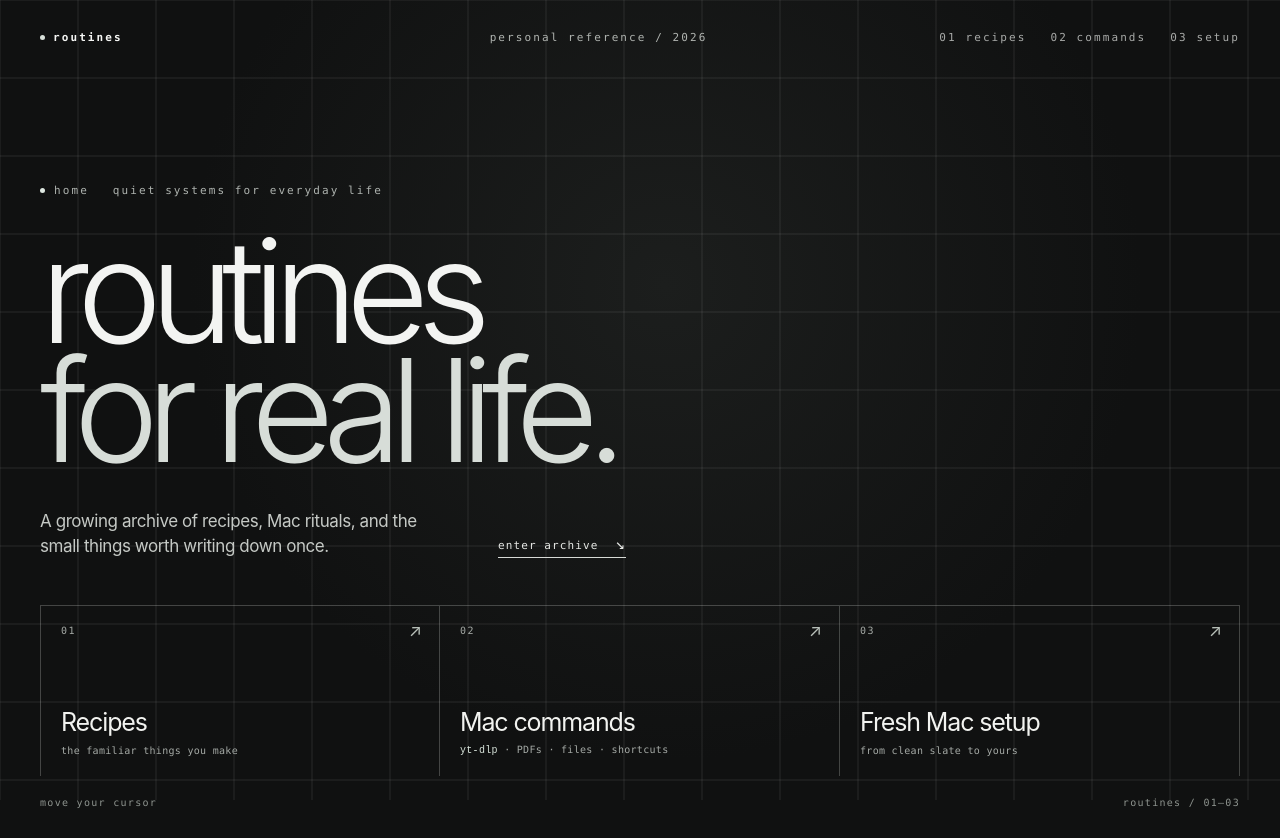
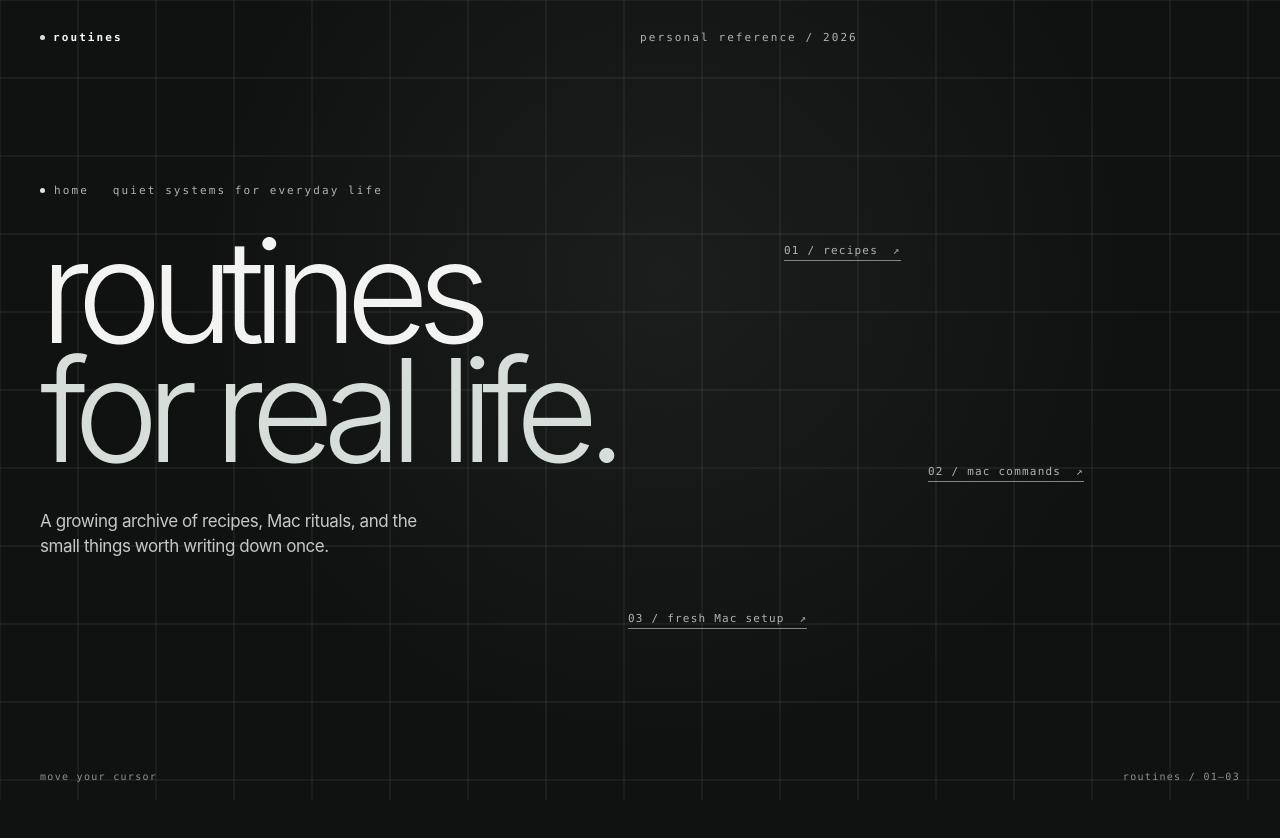
Before and after one commit to nightoul/routines, a React (Vite) app: page / in a window 1280 px wide. After the commit the page ends 812 px from the top, so only its background shows below. Built offline with nearby package versions, Linux system fonts and the light colour scheme.

Commit message:
Simplify homepage navigation

```diff
--- a/index.html
+++ b/index.html
@@ -4,7 +4,7 @@
     <meta charset="UTF-8" />
     <link rel="icon" type="image/svg+xml" href="/favicon.svg" />
     <meta name="viewport" content="width=device-width, initial-scale=1.0" />
-    <title>gh-routines</title>
+    <title>routines</title>
   </head>
   <body>
     <div id="root"></div>
--- a/src/App.css
+++ b/src/App.css
@@ -1,13 +1,12 @@
 .site { position: relative; min-height: 100svh; overflow: hidden; background: radial-gradient(circle at 52% 34%, #1c1e1d 0, #101111 55%); }
 .reactive-grid { position: fixed; z-index: 0; inset: 0; width: 100%; height: 100%; pointer-events: none; }
-header, main, .collection-list, footer { position: relative; z-index: 1; width: calc(100% - 80px); margin: 0 auto; }
-header { display: grid; grid-template-columns: 1fr 1fr auto; align-items: center; padding: 32px 0; color: #b0b4b0; font: 500 11px/1 ui-monospace, SFMono-Regular, Menlo, Consolas, monospace; letter-spacing: .19em; text-transform: lowercase; }
+header, main, footer { position: relative; z-index: 1; width: calc(100% - 80px); margin: 0 auto; }
+header { display: grid; grid-template-columns: 1fr 1fr; align-items: center; padding: 32px 0; color: #b0b4b0; font: 500 11px/1 ui-monospace, SFMono-Regular, Menlo, Consolas, monospace; letter-spacing: .19em; text-transform: lowercase; }
 .brand { color: #f5f6f4; font-weight: 600; text-decoration: none; }.brand::before { display: inline-block; width: 5px; height: 5px; margin: 0 8px 1px 0; border-radius: 50%; background: #d7dfd9; content: ''; }
-header p { margin: 0; }nav { display: flex; gap: 24px; }nav a { color: #a8aaa8; text-decoration: none; transition: color .2s ease; }nav a:hover { color: #fff; }
-main { min-height: 530px; padding-top: clamp(110px, 13vh, 178px); }
+header p { margin: 0; }main { min-height: calc(100svh - 125px); padding-top: clamp(110px, 13vh, 178px); }
 .intro-meta { display: flex; gap: 24px; color: #aeb3af; font: 500 11px/1 ui-monospace, SFMono-Regular, Menlo, Consolas, monospace; letter-spacing: .19em; text-transform: lowercase; }.intro-meta span:first-child::before { display: inline-block; width: 5px; height: 5px; margin: 0 9px 1px 0; border-radius: 50%; background: #dee8e1; content: ''; }
 h1 { max-width: 930px; margin: 36px 0 0; color: #f3f4f2; font-size: clamp(72px, 11.2vw, 185px); font-weight: 300; line-height: .83; letter-spacing: -.085em; }h1 em { color: #d7ddd8; font-style: normal; }
-.intro-bottom { display: flex; max-width: 690px; margin-top: 39px; align-items: flex-end; gap: 58px; }.intro-bottom p { max-width: 400px; margin: 0; color: #c5c9c5; font-size: 17px; font-weight: 400; line-height: 1.45; letter-spacing: -.025em; }.intro-bottom a { flex: 0 0 auto; padding-bottom: 5px; border-bottom: 1px solid #d7dad6; color: #e6e8e5; font: 500 11px/1 ui-monospace, SFMono-Regular, Menlo, Consolas, monospace; letter-spacing: .1em; text-decoration: none; }.intro-bottom a span { margin-left: 9px; font-size: 16px; }
-.collection-list { display: grid; grid-template-columns: repeat(3, 1fr); border-top: 1px solid rgba(232, 237, 232, .24); }.collection-list a { position: relative; min-height: 170px; padding: 18px 20px; border-right: 1px solid rgba(232, 237, 232, .24); color: #f2f3f0; text-decoration: none; transition: background .22s ease; }.collection-list a:first-child { border-left: 1px solid rgba(232, 237, 232, .24); }.collection-list a:hover { background: rgba(242, 245, 241, .09); }.collection-list span, .collection-list small { display: block; color: #a5aaa6; font: 500 10px/1.3 ui-monospace, SFMono-Regular, Menlo, Consolas, monospace; letter-spacing: .14em; }.collection-list strong { position: absolute; bottom: 39px; left: 20px; font-size: 25px; font-weight: 400; letter-spacing: -.045em; }.collection-list small { position: absolute; bottom: 19px; left: 20px; letter-spacing: .03em; }.collection-list code { color: #d9e5dc; font-size: inherit; }.collection-list b { position: absolute; top: 15px; right: 17px; color: #b8c0b9; font-size: 17px; font-weight: 400; }
+.intro-bottom { max-width: 400px; margin-top: 39px; }.intro-bottom p { margin: 0; color: #c5c9c5; font-size: 17px; font-weight: 400; line-height: 1.45; letter-spacing: -.025em; }
+.free-links { position: absolute; inset: 22% 0 0; pointer-events: none; }.free-links a { position: absolute; padding-bottom: 4px; border-bottom: 1px solid rgba(221, 227, 221, .55); color: #aeb5af; font: 500 11px/1 ui-monospace, SFMono-Regular, Menlo, Consolas, monospace; letter-spacing: .11em; text-decoration: none; pointer-events: auto; transition: color .2s ease, transform .2s ease; }.free-links a:hover { color: #fff; transform: translate(3px, -3px); }.free-links a:nth-child(1) { top: 4%; left: 62%; }.free-links a:nth-child(2) { top: 46%; left: 74%; }.free-links a:nth-child(3) { top: 74%; left: 49%; }.free-links span { margin-left: 7px; }
 footer { display: flex; justify-content: space-between; padding: 22px 0 30px; color: #8e948f; font: 500 10px/1 ui-monospace, SFMono-Regular, Menlo, Consolas, monospace; letter-spacing: .13em; text-transform: lowercase; }
-@media (max-width: 800px) { header, main, .collection-list, footer { width: calc(100% - 34px); }header { grid-template-columns: 1fr auto; }header p { display: none; }nav { gap: 12px; font-size: 9px; }.intro-meta { font-size: 9px; gap: 12px; }main { min-height: 470px; padding-top: 105px; }h1 { font-size: clamp(66px, 18vw, 118px); }.intro-bottom { display: block; margin-top: 34px; }.intro-bottom p { font-size: 15px; }.intro-bottom a { display: inline-block; margin-top: 25px; }.collection-list { grid-template-columns: 1fr; }.collection-list a, .collection-list a:first-child { min-height: 118px; border-left: 1px solid rgba(232, 237, 232, .24); border-bottom: 1px solid rgba(232, 237, 232, .24); }.collection-list strong { bottom: 43px; }.collection-list small { bottom: 21px; }footer { padding-top: 26px; } }
+@media (max-width: 800px) { header, main, footer { width: calc(100% - 34px); }header { grid-template-columns: 1fr auto; }header p { display: none; }.intro-meta { font-size: 9px; gap: 12px; }main { min-height: calc(100svh - 102px); padding-top: 105px; }h1 { font-size: clamp(66px, 18vw, 118px); }.intro-bottom { margin-top: 34px; }.intro-bottom p { font-size: 15px; }.free-links { inset: 52% 0 0; }.free-links a { font-size: 9px; }.free-links a:nth-child(1) { top: 3%; left: 51%; }.free-links a:nth-child(2) { top: 25%; left: 8%; }.free-links a:nth-child(3) { top: 48%; left: 43%; }footer { padding-top: 26px; } }
--- a/src/App.tsx
+++ b/src/App.tsx
@@ -98,7 +98,6 @@ function App() {
       <header>
         <a className="brand" href="#top">routines</a>
         <p>personal reference / 2026</p>
-        <nav aria-label="Collections"><a href="#recipes">01 recipes</a><a href="#commands">02 commands</a><a href="#setup">03 setup</a></nav>
       </header>
 
       <main id="top">
@@ -106,15 +105,13 @@ function App() {
         <h1>routines<br /><em>for real life.</em></h1>
         <div className="intro-bottom">
           <p>A growing archive of recipes, Mac rituals, and the small things worth writing down once.</p>
-          <a href="#collections">enter archive <span>↘</span></a>
         </div>
+        <nav className="free-links" aria-label="Collections">
+          <a href="#recipes">01 / recipes <span>↗</span></a>
+          <a href="#commands">02 / mac commands <span>↗</span></a>
+          <a href="#setup">03 / fresh Mac setup <span>↗</span></a>
+        </nav>
       </main>
-
-      <section className="collection-list" id="collections" aria-label="Collections">
-        <a id="recipes" href="#recipes"><span>01</span><strong>Recipes</strong><small>the familiar things you make</small><b>↗</b></a>
-        <a id="commands" href="#commands"><span>02</span><strong>Mac commands</strong><small><code>yt-dlp</code> · PDFs · files · shortcuts</small><b>↗</b></a>
-        <a id="setup" href="#setup"><span>03</span><strong>Fresh Mac setup</strong><small>from clean slate to yours</small><b>↗</b></a>
-      </section>
 
       <footer><span>move your cursor</span><span>routines / 01—03</span></footer>
     </div>
```
